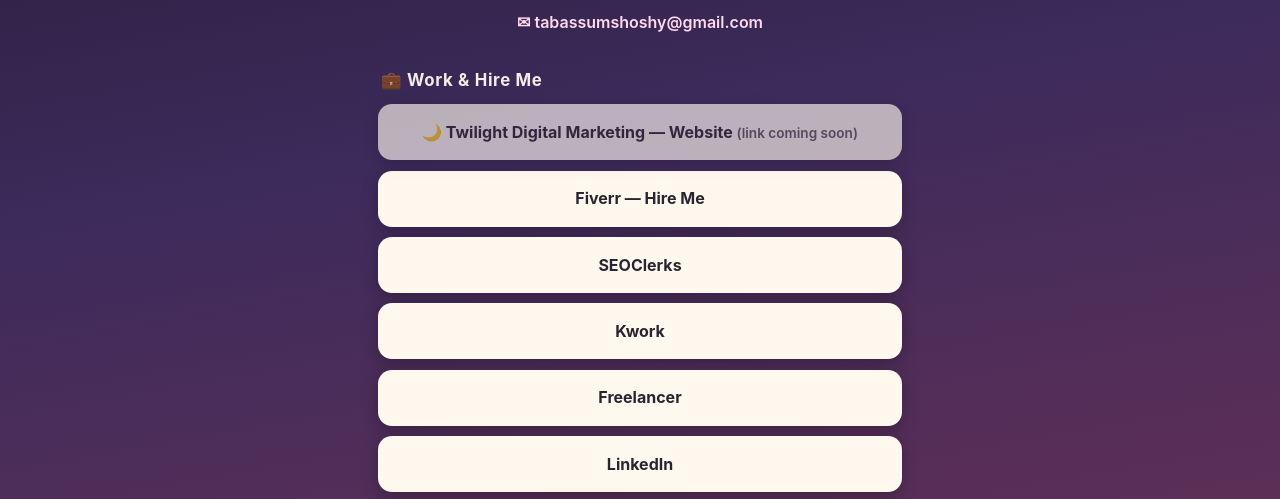
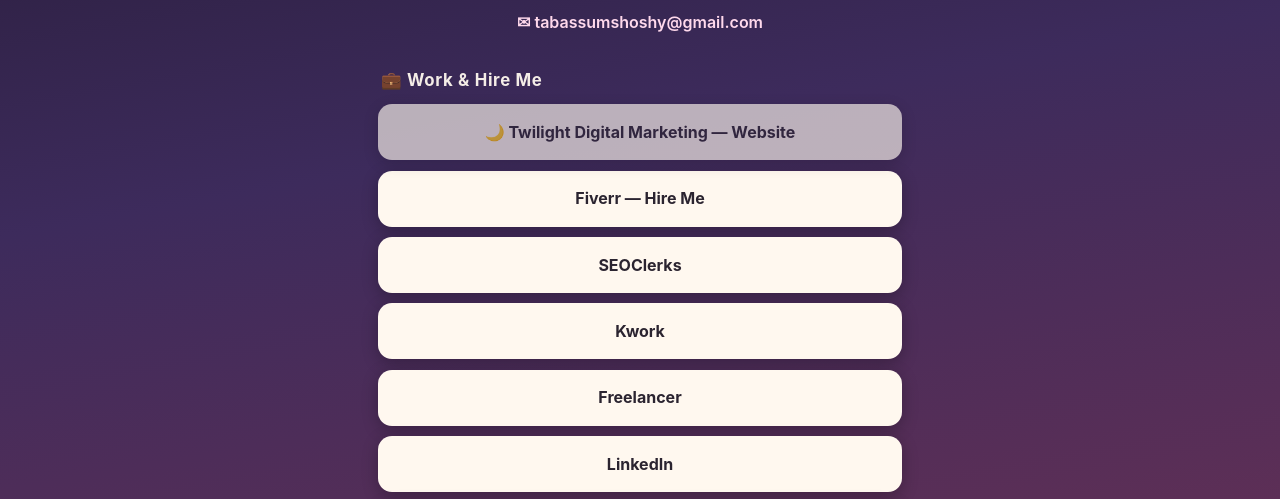
Before and after one commit to tabassumshoshy-commits/links, a plain HTML site: page index.html in a window 1280 px wide. Shown: the part 277-776 px from the top of the page. Drawn offline with Linux system fonts and the light colour scheme.

Commit message:
Link Twilight Digital Marketing website
Updated the link for Twilight Digital Marketing to the live site.

```diff
--- a/index.html
+++ b/index.html
@@ -19,7 +19,7 @@
     <h2 id="work-heading">💼 Work &amp; Hire Me</h2>
     <ul class="links">
       <!-- Twilight Digital Marketing website link to be filled in once the site is deployed -->
-      <li><a class="link-btn muted" href="#" aria-disabled="true">🌙 Twilight Digital Marketing — Website <span class="soon">(link coming soon)</span></a></li>
+      <li><a class="link-btn muted" href="https://tabassumshoshy-commits.github.io/twilight-digital-marketing/" aria-disabled="true">🌙 Twilight Digital Marketing — Website</a></li>
       <li><a class="link-btn" href="https://www.fiverr.com/sellers/tabassumshoshy/" target="_blank" rel="noopener">Fiverr — Hire Me</a></li>
       <li><a class="link-btn" href="https://www.seoclerk.com/user/tabassumshoshy" target="_blank" rel="noopener">SEOClerks</a></li>
       <li><a class="link-btn" href="https://kwork.com/user/tabassumshoshy" target="_blank" rel="noopener">Kwork</a></li>
```
